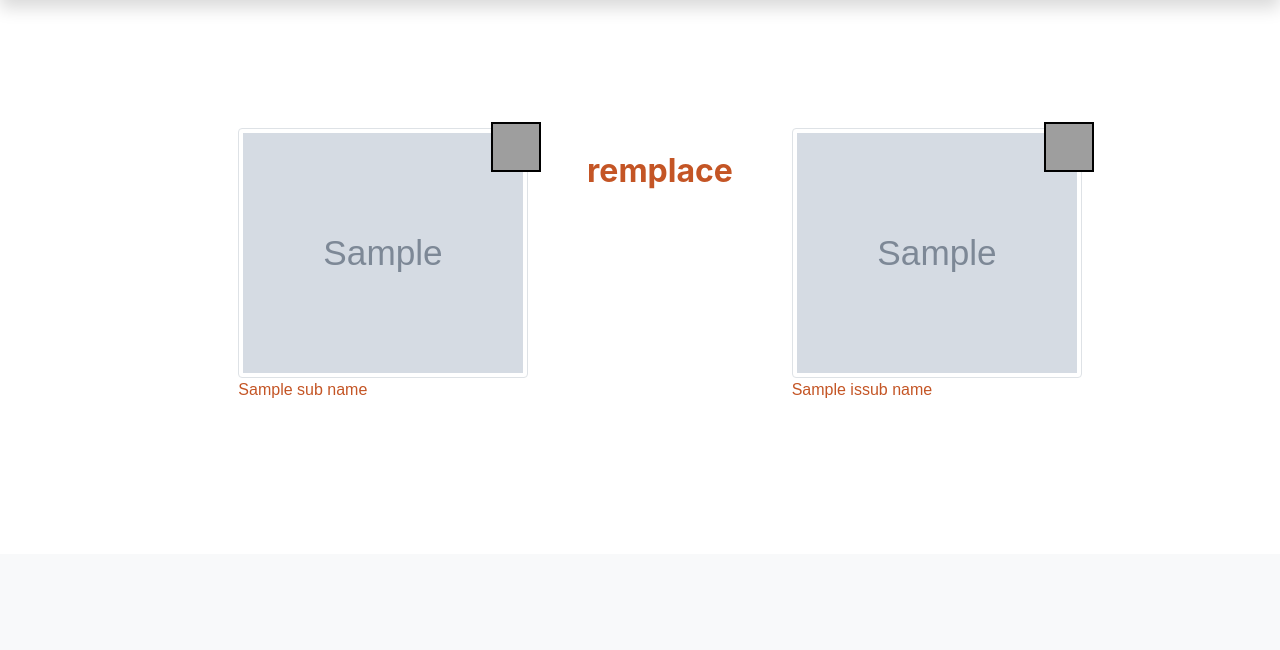
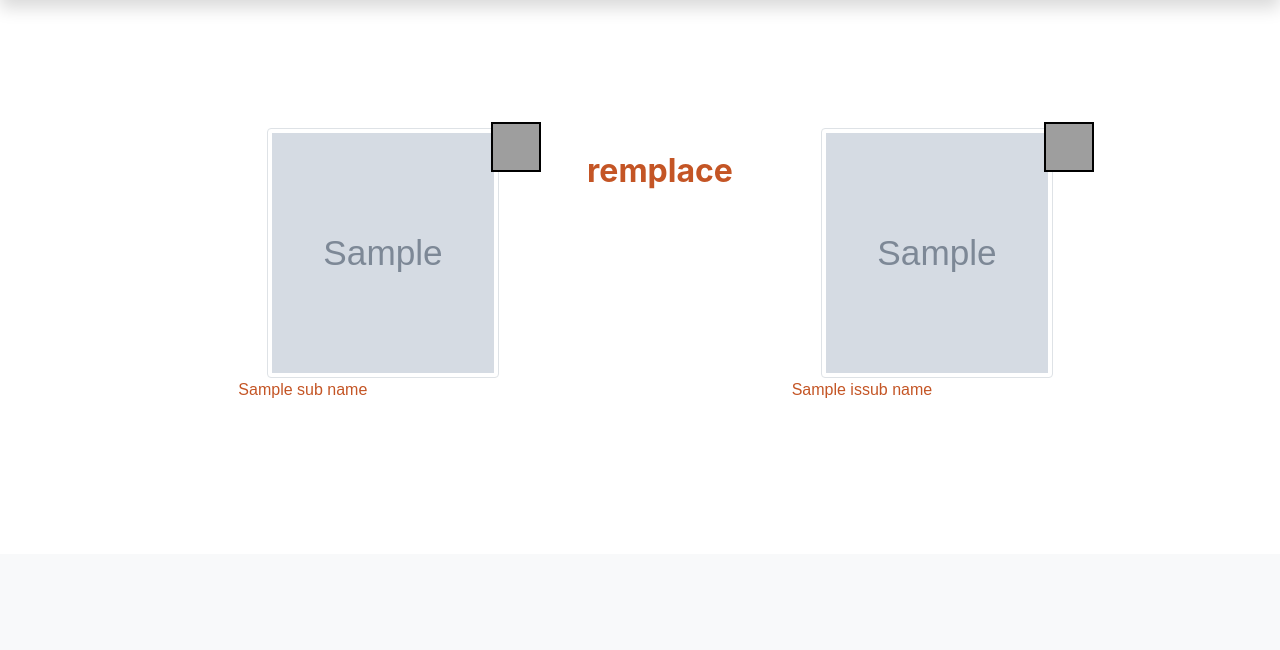
Before and after one commit to Baptiste68/P8prod, a Django app: template myfoodapp/templates/myfoodapp/details.html in a window 1280 px wide. Shown: the part 152-802 px from the top of the page. Run offline with Django 3.2, Linux system fonts and the light colour scheme; the template is opened without the code that fills it: most values are stand-ins (such as "Sample title", 1, 10 or a date in 2020); grey boxes marked "Sample" are stand-in pictures; some libraries are stand-ins or nearby versions; grey boxes are pictures that could not be loaded.

Commit message:
make it better

```diff
--- a/myfoodapp/templates/myfoodapp/details.html
+++ b/myfoodapp/templates/myfoodapp/details.html
@@ -10,7 +10,7 @@
         <div class="col-md-2">
         </div>
         <div class="col-md-3" style="margin-left: 10px; margin-right: 10px;">
-            <a href='/myfoodapp/product/?product={{ sub_id }}'><img src="{{ sub_img }}" class="img-thumbnail" width="100%" style="height: 250px"></a>
+            <a href='/myfoodapp/product/?product={{ sub_id }}'><img src="{{ sub_img }}" class="img-thumbnail" width="80%" style="height: 250px; margin-left: 10%; margin-right: 10%;"></a>
             {% get_static_prefix as STATIC_PREFIX %}
             <img src="{{ STATIC_PREFIX }}img/{{ sub_score }}.png" width="50px" height="50px" class="over-image img-circle">
             {{ sub_name }}
@@ -20,7 +20,7 @@
             <h2 class="text-center"><strong>remplace</strong></h2>
         </div>
         <div class="col-md-3" style="margin-left: 10px; margin-right: 10px;">
-            <a href='/myfoodapp/product/?product={{ issub_id }}'><img src="{{ issub_img }}" class="img-thumbnail" width="100%" style="height: 250px"></a>
+            <a href='/myfoodapp/product/?product={{ issub_id }}'><img src="{{ issub_img }}" class="img-thumbnail" width="80%" style="height: 250px; margin-left: 10%; margin-right: 10%;"></a>
             {% get_static_prefix as STATIC_PREFIX %}
             <img src="{{ STATIC_PREFIX }}img/{{ issub_score }}.png" width="50px" height="50px" class="over-image img-circle">
             {{ issub_name }}
--- a/myfoodapp/templates/myfoodapp/legals.html
+++ b/myfoodapp/templates/myfoodapp/legals.html
@@ -5,13 +5,14 @@
 
 {% block titlepage %}Mentions legales{% endblock %}
 
-{% block mid1 %}
-<h1><center>Mentions legales</center></h1>
+{% block headsec %}
 {% endblock %}
 
 {% block mid2 %}
 <div class="row">
     <div class="col-md-12">
+        <h1><center><u>Mentions legales</u></center></h1>
+        <br />
         <center>
         <h2>BDD : <a href="https://fr.openfoodfacts.org/categories" target="_blank">OpenFoodFacts</a></h2>
         <h2>Charte graphique : <a href="https://company-82435.frontify.com/d/6Yy9WFJdtp8j/pur-beurre-style-guide#/elements-basiques/grille" target="_blank">PurBeurre</a></h2>
--- a/myfoodapp/templates/myfoodapp/product.html
+++ b/myfoodapp/templates/myfoodapp/product.html
@@ -8,8 +8,8 @@
 {% block mid2 %}
 
 <div class="row">
-    <div class="col-md-12" style="padding-left : 10%; padding-right : 10%;">
-        <div class="col-md-12" style="background-image : url({{ my_product.img_food }}); background-size: 100% 100%; height: 200px;">
+    <div class="col-md-12" style="padding-left : 10%; padding-right : 10%; background-color: rgb(134, 235, 230);">
+        <div class="col-md-12" style="background-image : url({{ my_product.img_food }}); margin-left: auto; margin-right: auto; width: 180px; height: 250px;">
             <br />
             <br />
             <h2 class="text-center" style="text-shadow: black 1px 1px;"><strong>{{ my_product.name_food }}</strong></h2>
```
